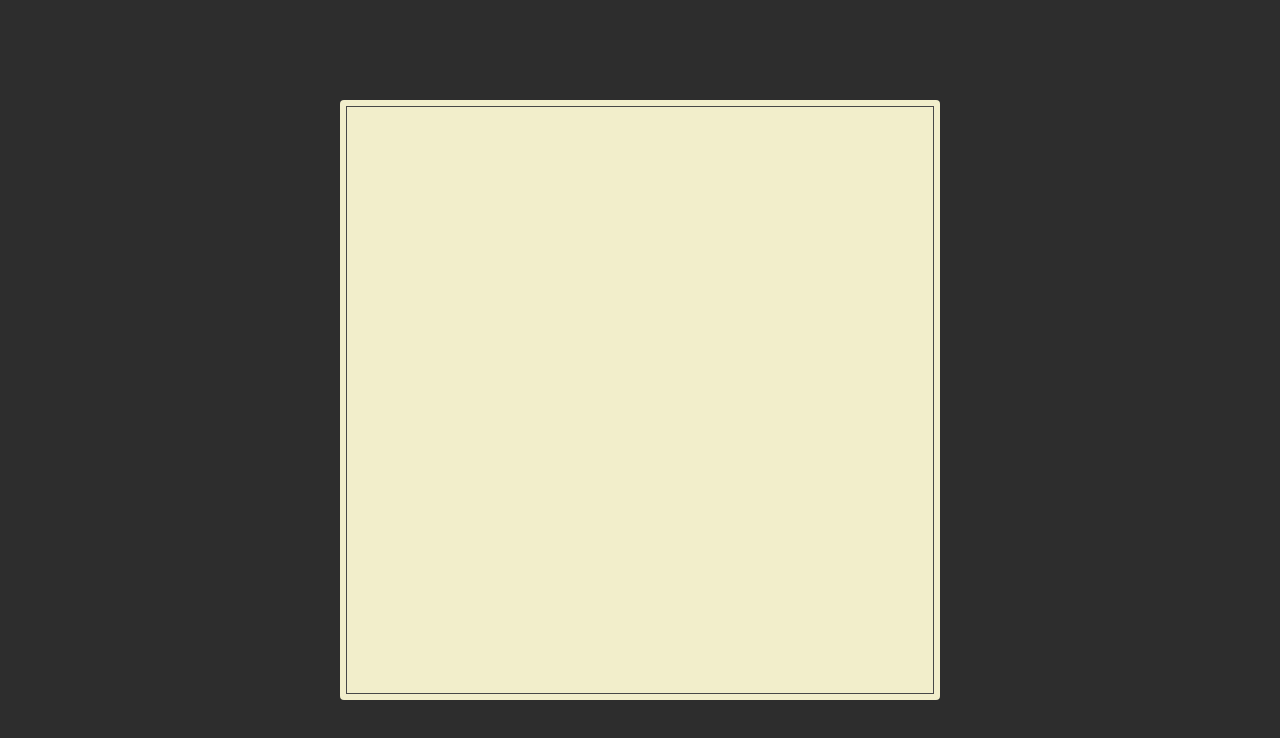
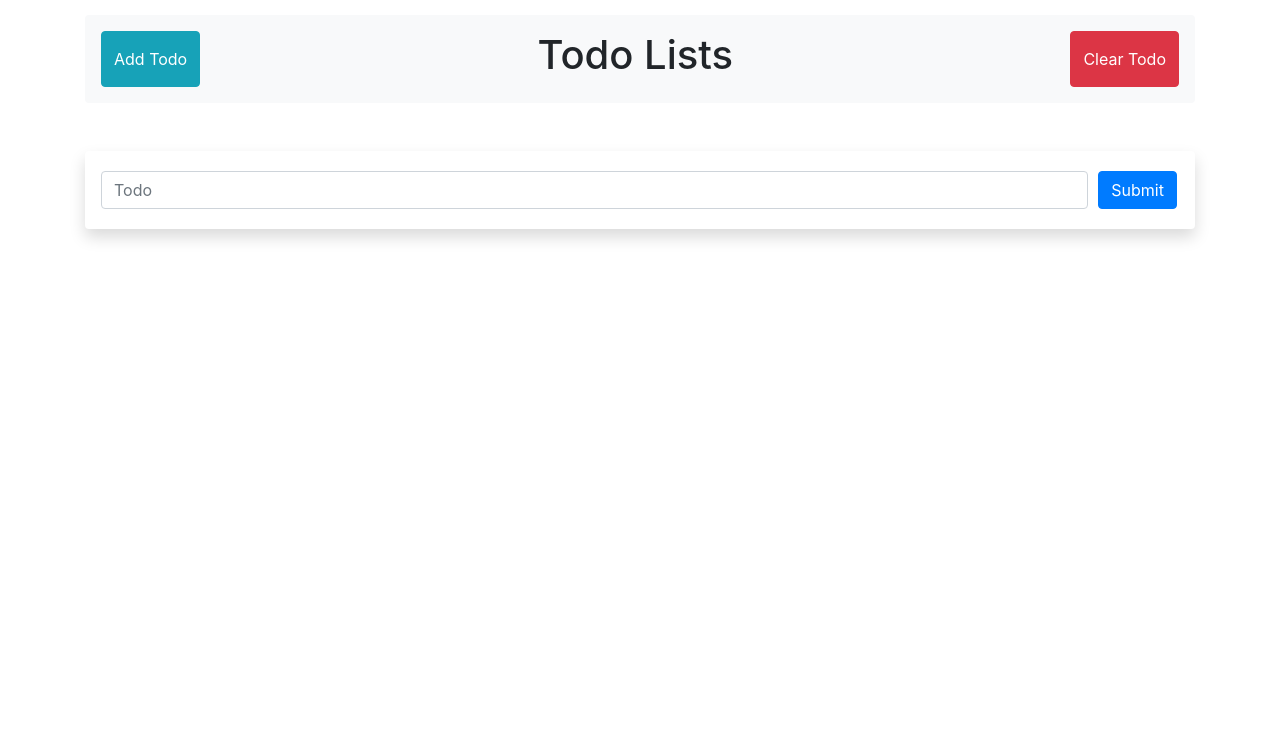
Before and after one commit to ahmadajis/react-todolist, a website: page index.html in a window 1280 px wide. Drawn offline with nearby package versions, Linux system fonts and the light colour scheme.

Commit message:
Add Boostrapt Template

```diff
--- a/index.html
+++ b/index.html
@@ -6,14 +6,40 @@
     <meta http-equiv="X-UA-Compatible" content="ie=edge" />
     <link
       href="https://fonts.googleapis.com/css?family=Roboto&display=swap"
-      rel="stylesheet"
-    />
-    <link rel="stylesheet" href="style.css" />
+      rel="stylesheet"/>
+    <link href="https://stackpath.bootstrapcdn.com/bootstrap/4.4.1/css/bootstrap.min.css" rel="stylesheet" integrity="sha384-Vkoo8x4CGsO3+Hhxv8T/Q5PaXtkKtu6ug5TOeNV6gBiFeWPGFN9MuhOf23Q9Ifjh" crossorigin="anonymous">
+    <link rel="stylesheet" href="style.css">
+
     <title>Static Template</title>
   </head>
   <body>
     <div class="container">
-      <div class="frame"></div>
+      <div class="mt-0">
+        <section class="header shadow-none p-3 mb-5 bg-light rounded ">
+          <button type="button"  class="btn btn-info"> Add Todo </button>
+          <h1 class="header-title text-center ">Todo Lists</h1>
+          <button type="button" class="btn btn-danger">Clear Todo </button>
+        </section>
+
+        <section class="shadow p-3 mb-5 bg-white rounded">
+            <form>
+                <div class="form-row align-items-center">
+                  <div class="col-sm-11 my-1">
+                    <input type="text" class="form-control" id="inputTodo" placeholder="Todo ">
+                  </div>
+                  <div class="col-auto my-1">
+                    <button type="submit" class="btn btn-primary">Submit</button>
+                  </div>
+                </div>
+              </form>
+        </section>
+
+
+      </div>
     </div>
+
+    <script>
+    <script src="https://stackpath.bootstrapcdn.com/bootstrap/4.4.1/js/bootstrap.min.js" integrity="sha384-wfSDF2E50Y2D1uUdj0O3uMBJnjuUD4Ih7YwaYd1iqfktj0Uod8GCExl3Og8ifwB6" crossorigin="anonymous"></script>
+    </script>
   </body>
 </html>
--- a/style.css
+++ b/style.css
@@ -1,43 +1,12 @@
-* {
-  box-sizing: border-box;
+.header {
+  display: flex;
+  padding: 8px;
 }
 
-html {
-  font-size: 10px;
+.header-title {
+  flex: 1;
 }
 
-body {
-  display: flex;
-  justify-content: center;
-  align-content: center;
-  align-items: center;
-
-  background-color: #2d2d2d;
-  height: 100vh;
+.mt-0 {
+  margin-top: 15px !important;
 }
-
-h1 {
-  text-align: center;
-}
-
-body,
-html {
-  margin: 0;
-  padding: 0;
-
-  font-family: "Roboto";
-}
-
-.container {
-  width: 600px;
-  height: 600px;
-
-  background-color: #f2eecb;
-  border-radius: 4px;
-  padding: 6px;
-}
-
-.frame {
-  border: 1px solid #484848;
-  height: 100%;
-}
```
